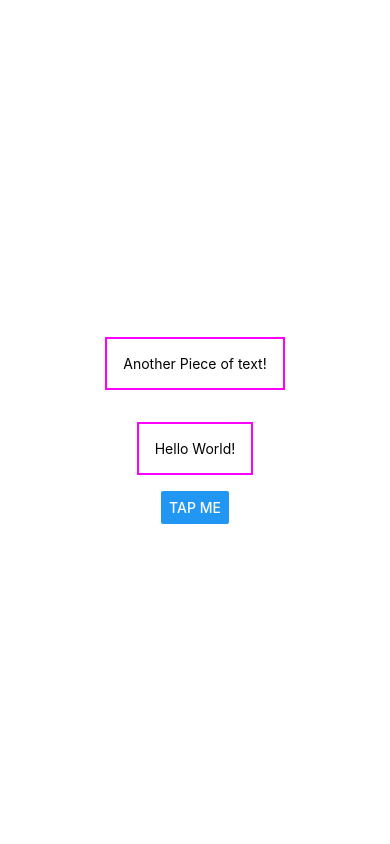
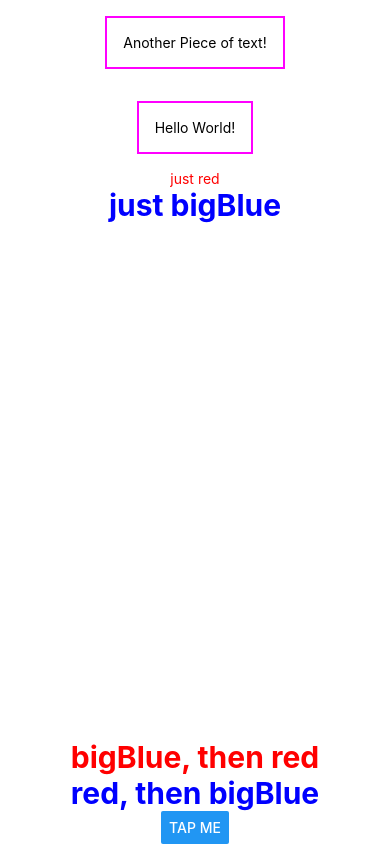
Before and after one commit to sajibAdhi/react-native-practice-app, a React Native app: screen / in a window 390 px wide. Built offline with nearby package versions, Linux system fonts and the light colour scheme.

Commit message:
style height weidth

```diff
--- a/App.js
+++ b/App.js
@@ -8,6 +8,10 @@ export default function App() {
         <Text style={styles.dummyText}>Another Piece of text!</Text>
       </View>
       <Text style={styles.dummyText}>Hello World!</Text>
+      <Text style={styles.red}>just red</Text>
+      <Text style={[styles.bigBlue, styles.flex1]}>just bigBlue</Text>
+      <Text style={[styles.bigBlue, styles.red]}>bigBlue, then red</Text>
+      <Text style={[styles.red, styles.bigBlue]}>red, then bigBlue</Text>
       <Button title='Tap Me' />
     </View>
   );
@@ -20,6 +24,23 @@ const styles = StyleSheet.create({
     alignItems: 'center',
     justifyContent: 'center',
   },
+  bigBlue: {
+    color: 'blue',
+    fontWeight: 'bold',
+    fontSize: 30,
+  },
+  red: {
+    color: 'red',
+  },
+  flex1: {
+    flex: 1,
+  },
+  flex2: {
+    flex: 2,
+  },
+  flex3: {
+    flex: 3,
+  },
   dummyText: {
     margin: 16,
     padding: 16,
```
Also changed, not shown: 1 other file (tests, documents, lock files or other folders).
